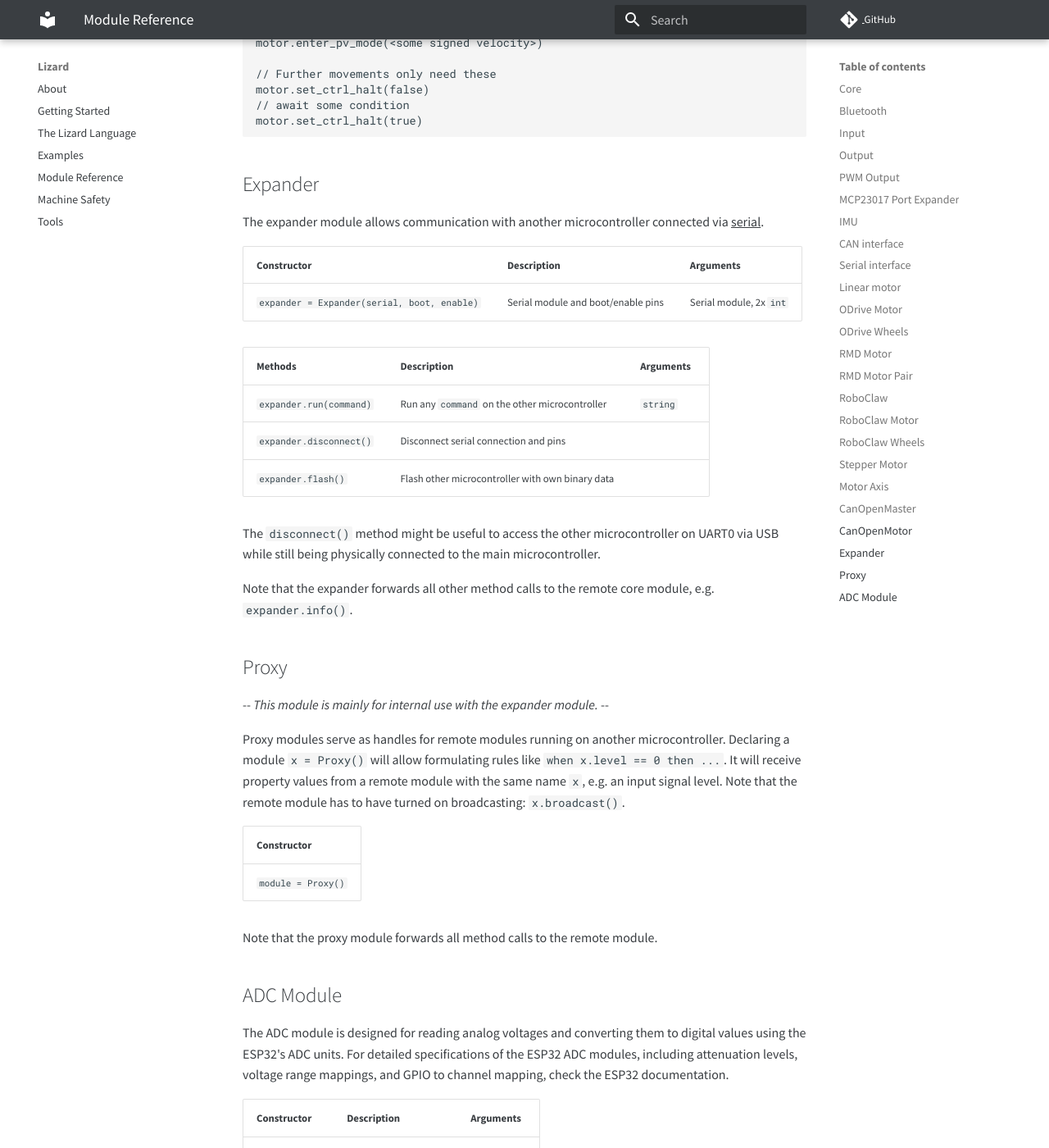
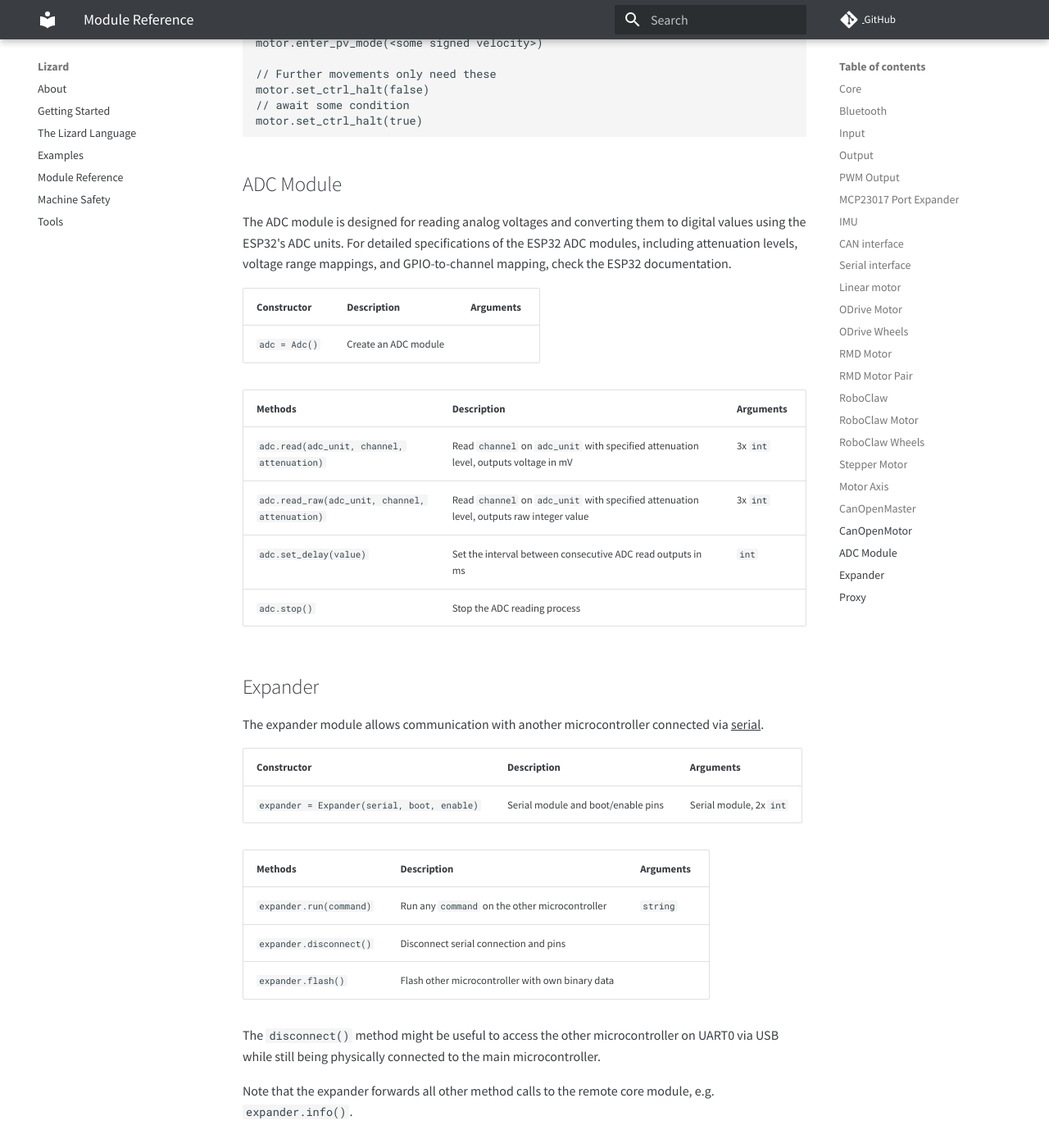
Before and after one commit to zauberzeug/lizard, an MkDocs documentation site: the page built from docs/module_reference.md, in a window 1280 px wide and 1400 px high, scrolled down 18940 px. Shown: the whole window at 82% size. Built offline with MkDocs 1.6.1 and Material for MkDocs 9.7.7, drawn with Linux system fonts in a browser that asks for light colours; comment, search, counter and statistics services are not loaded; some of the changed text lies outside the part shown.

Commit message:
code review

````diff
--- a/docs/module_reference.md
+++ b/docs/module_reference.md
@@ -560,6 +560,22 @@ motor.set_ctrl_halt(false)
 motor.set_ctrl_halt(true)
 ```
 
+## ADC Module
+
+The ADC module is designed for reading analog voltages and converting them to digital values using the ESP32's ADC units.
+For detailed specifications of the ESP32 ADC modules, including attenuation levels, voltage range mappings, and GPIO-to-channel mapping, check the ESP32 documentation.
+
+| Constructor   | Description          | Arguments |
+| ------------- | -------------------- | --------- |
+| `adc = Adc()` | Create an ADC module |           |
+
+| Methods                                        | Description                                                                              | Arguments |
+| ---------------------------------------------- | ---------------------------------------------------------------------------------------- | --------- |
+| `adc.read(adc_unit, channel, attenuation)`     | Read `channel` on `adc_unit` with specified attenuation level, outputs voltage in mV     | 3x `int`  |
+| `adc.read_raw(adc_unit, channel, attenuation)` | Read `channel` on `adc_unit` with specified attenuation level, outputs raw integer value | 3x `int`  |
+| `adc.set_delay(value)`                         | Set the interval between consecutive ADC read outputs in ms                              | `int`     |
+| `adc.stop()`                                   | Stop the ADC reading process                                                             |           |
+
 ## Expander
 
 The expander module allows communication with another microcontroller connected via [serial](#serial-interface).
````
Also changed, not shown: other parts of docs/module_reference.md (+0 -15 lines), 3 other files.
